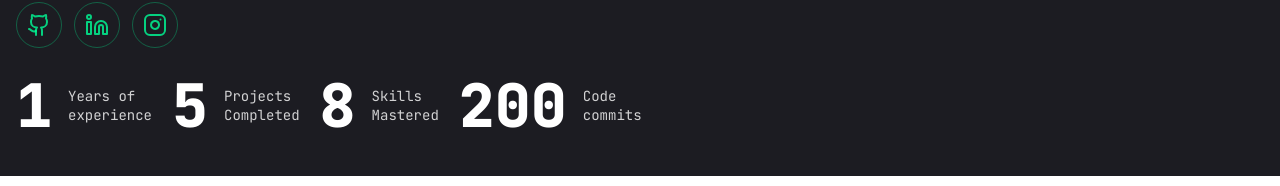
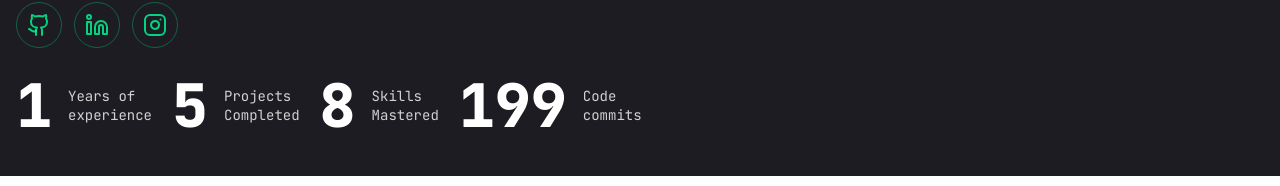
Before and after one commit to Blacklifth/myportfolio, a Next.js app: page / in a window 1280 px wide. Shown: the part 545-731 px from the top of the page. Built offline with nearby package versions, Linux system fonts and the light colour scheme.

Commit message:
added statistics with countup, now working fine.

```diff
--- a/components/Statistics.tsx
+++ b/components/Statistics.tsx
@@ -1,5 +1,7 @@
+"use client";
 import { statsData } from "@/constants";
 import React from "react";
+import CountUp from "react-countup";
 
 const Statistics = () => {
     return (
@@ -9,9 +11,12 @@ const Statistics = () => {
                     key={index}
                     className="flex flex-1 gap-2 md:gap-4 flex-col md:flex-row items-center justify-center lg:justify-start"
                 >
-                    <p className="text-4xl lg:text-6xl font-extrabold text-white ">
-                        {item?.num}{" "}
-                    </p>
+                    <CountUp
+                        end={item?.num}
+                        duration={5}
+                        delay={2}
+                        className="text-4xl lg:text-6xl font-extrabold text-white "
+                    />
                     <p className="leading-snug text-sm">{item?.title} </p>
                 </div>
             ))}
```
